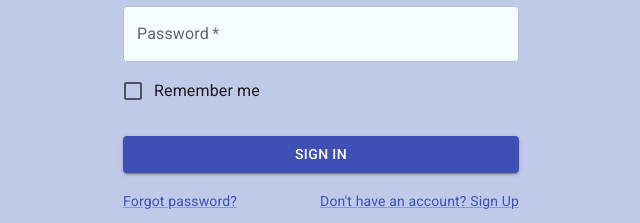
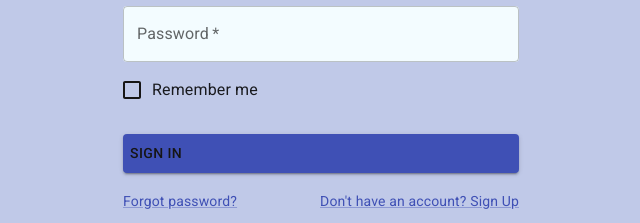
Before and after one commit to tristanharrower/potluck-planner-client, a React (Create React App) app: page /auth in a window 1280 px wide. Shown: the part 306-529 px from the top of the page, without its empty margins (319-959 px from the left). Built offline with nearby package versions, Linux system fonts and the light colour scheme; no server answers.

Commit message:
fixed menu changing styling

```diff
--- a/src/_app.css
+++ b/src/_app.css
@@ -5,3 +5,10 @@
 html, body, .auth{
     background-color: #c0c9e8;
 }
+
+.MuiButtonBase-root {
+padding:.5em !important;
+justify-content:flex-start !important;
+color:rgb(22, 21, 21) !important;
+margin:1 !important;
+}
--- a/src/components/notifications/Notifications.tsx
+++ b/src/components/notifications/Notifications.tsx
@@ -101,7 +101,7 @@ export default function Notifications({user,token}:NotificationProps) {
         aria-haspopup="menu"
         aria-expanded={open ? 'true' : undefined}
         onClick={handleClick}
-        sx={{color:'secondary.light'}}
+        sx={{color:'secondary.light important!'}}
       >
           <Badge badgeContent={requests.length + invites.length} color="error">
         <NotificationsIcon />
--- a/src/components/potlucks-card/PotlucksCard.tsx
+++ b/src/components/potlucks-card/PotlucksCard.tsx
@@ -17,6 +17,7 @@ import { Tooltip } from '@material-ui/core';
 import BringFood from '../food/BringFood'
 
 import AddPerson from './AddPerson'
+import { Container } from '@mui/material';
 
 
 interface ExpandMoreProps extends IconButtonProps {
@@ -109,6 +110,7 @@ export default function Potlucks({potluck, user,token,setIsLoggedIn}:OrganizedPo
         </CardContent>
         <hr></hr>
         <CardActions disableSpacing>
+          <Container>
         <IconButton aria-label="add to favorites">
             {(potluck.role==='guest') ?
             <div></div>
@@ -130,6 +132,7 @@ export default function Potlucks({potluck, user,token,setIsLoggedIn}:OrganizedPo
                 <BringFood user={user} potluck={potluck}
                 setExpanded={setExpanded} token={token}/>
           </IconButton>
+          </Container>
           <ExpandMore
             expand={expanded}
             onClick={handleExpandClick}
```
